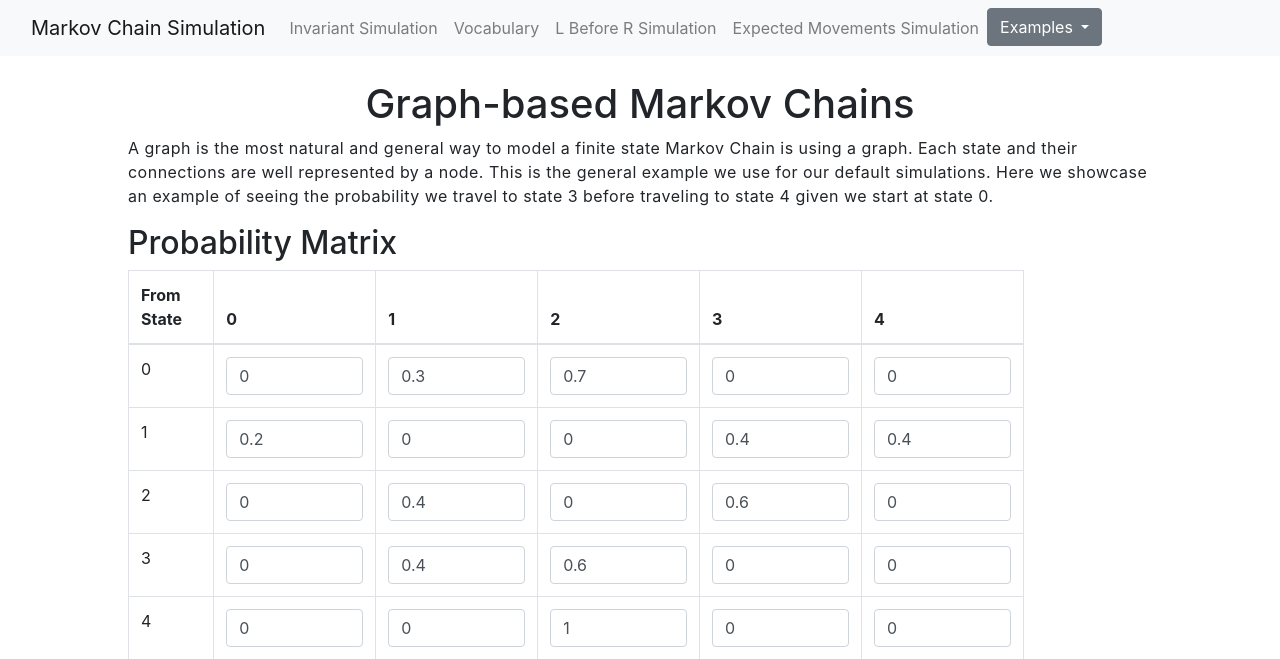
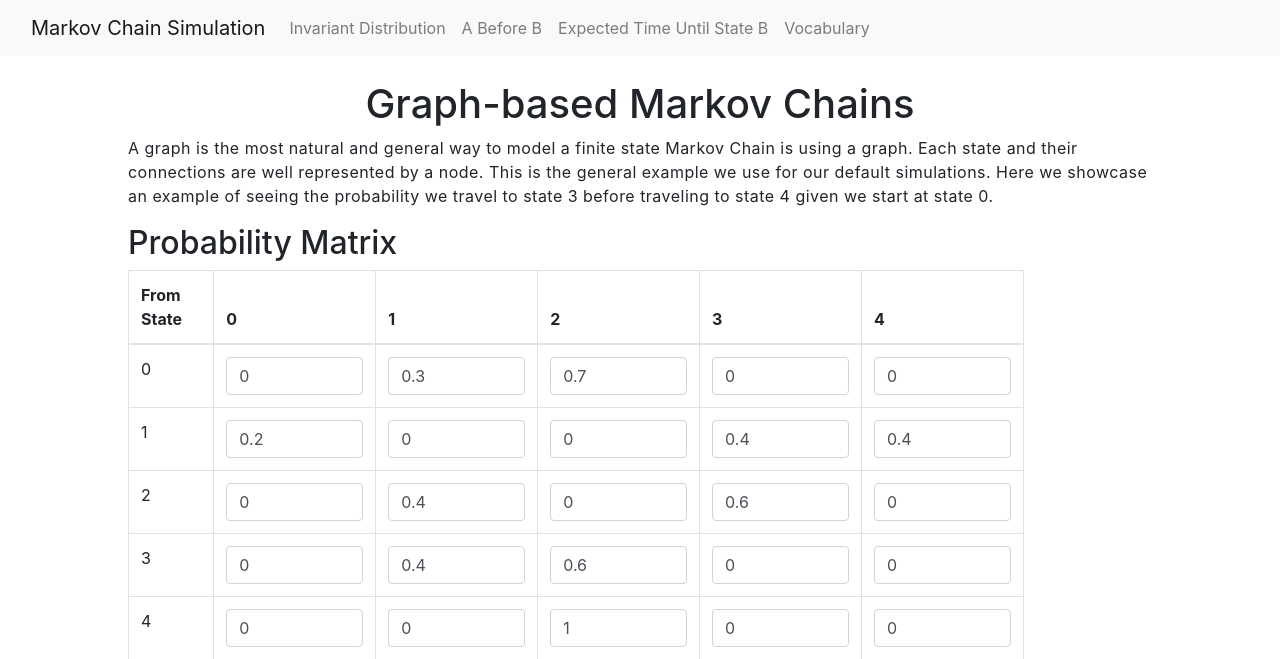
Before and after one commit to gckang/markov-chain-simulator, a Flask app: page /graph in a window 1280 px wide. Shown: the top 659 px of the page. Run offline with Flask 3, Linux system fonts and the light colour scheme; some libraries are stand-ins or nearby versions.

Commit message:
try again

```diff
--- a/templates/navbar.html
+++ b/templates/navbar.html
@@ -3,20 +3,10 @@
         <a class="navbar-brand" href="/">Markov Chain Simulation</a>
         <div class="collapse navbar-collapse" id="navbarNavAltMarkup">
             <div class="navbar-nav me-auto">
-                <a class="nav-link" href="/">Invariant Simulation</a>
+                <a class="nav-link" href="/">Invariant Distribution</a>
+                <a class="nav-link" href="/l-before-r">A Before B</a>
+                <a class="nav-link" href="/expected-movements">Expected Time Until State B</a>
                 <a class="nav-link" href="/vocabulary">Vocabulary</a>
-                <a class="nav-link" href="/l-before-r">L Before R Simulation</a>
-                <a class="nav-link" href="/expected-movements">Expected Movements Simulation</a>
-                <div class="dropdown">
-                    <button class="btn btn-secondary dropdown-toggle" type="button" id="dropdownMenuButton1" data-bs-toggle="dropdown" aria-expanded="false">
-                        Examples
-                    </button>
-                    <ul class="dropdown-menu" aria-labelledby="dropdownMenuButton1">
-                      <li><a class="dropdown-item" href="/random-walk">Random Walk with Reflecting Boundary</a></li>
-                      <li><a class="dropdown-item" href="/graph">Graph Markov Chains</a></li>
-                      <li><a class="dropdown-item" href="/irreducible-aperiodic">Irreducible Aperiodic Markov Chains</a></li>
-                    </ul>
-                  </div>
             </div>
         </div>
     </div>
```
